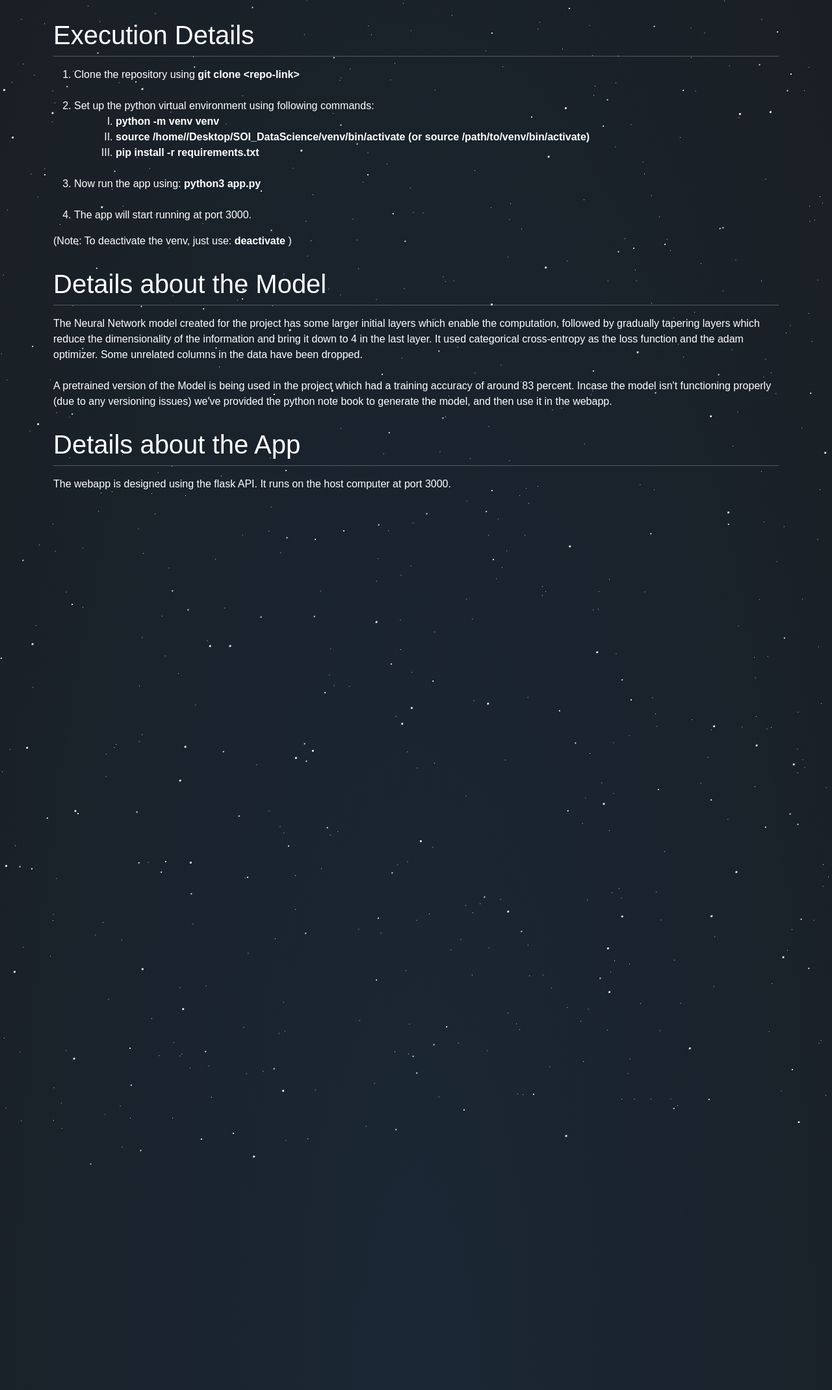
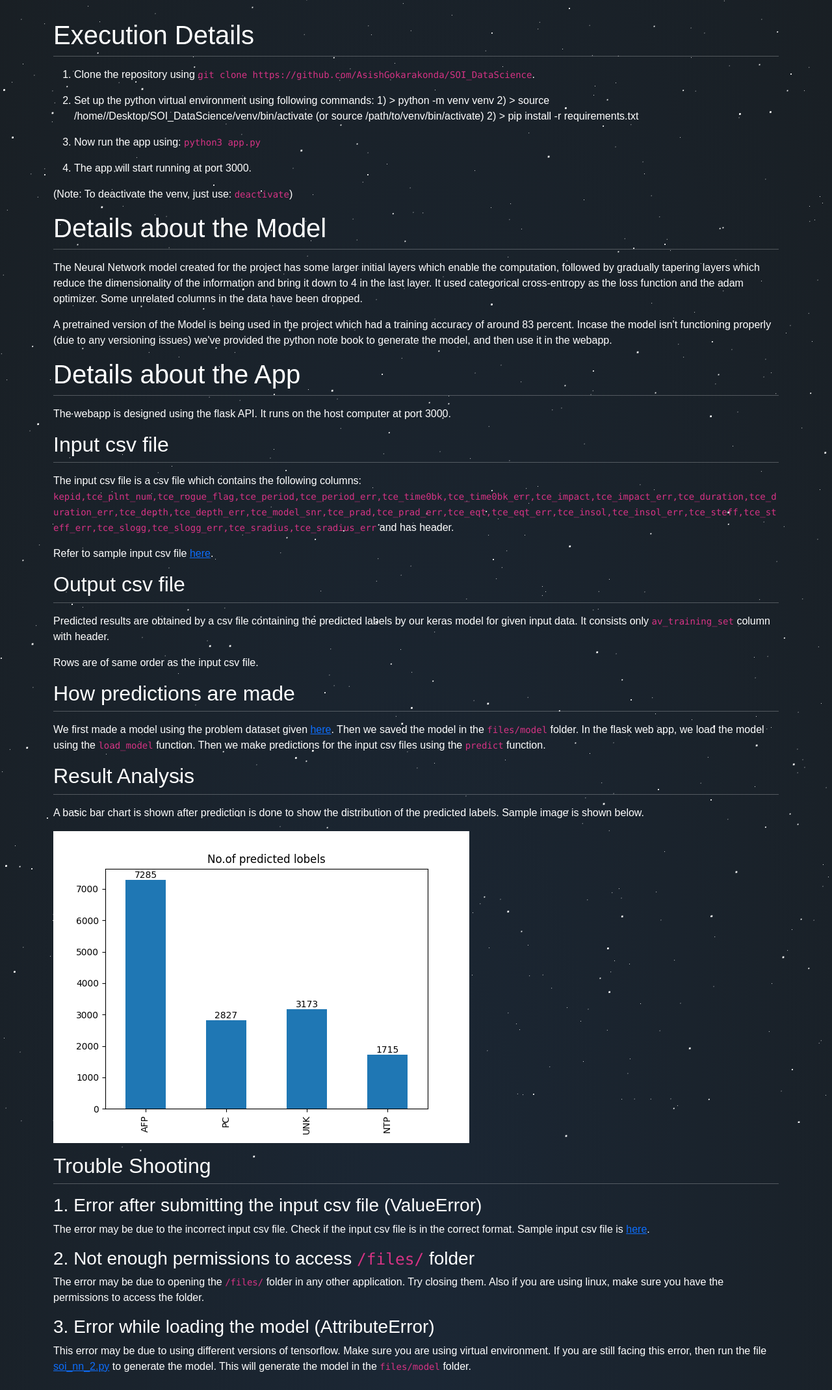
Before and after one commit to AsishGokarakonda/SOI_DataScience, a Flask app: page /readme in a window 1280 px wide. Shown: the part 66-2205 px from the top of the page at 65% size. Run offline with Flask 2, Linux system fonts and the light colour scheme; some libraries are stand-ins or nearby versions.

Commit message:
updated readme

```diff
--- a/templates/readme.html
+++ b/templates/readme.html
@@ -49,68 +49,62 @@
     </nav>
 
     <div class="container" style="margin-top: 30px ;margin-bottom: 30px;">
-        <div style="margin-bottom: 30px;">
-            <h1>Execution Details</h1>
-            <hr style="margin-top:0px ;">
+        <h1 id="execution-details">Execution Details</h1>
+<hr style="margin-top:0 ;" />
+
 <ol>
-                <li>
-                    Clone the repository using <b> git clone &lt;repo-link&gt; </b>
+<li><p>Clone the repository using <code>git clone https://github.com/AsishGokarakonda/SOI_DataScience</code>.</p>
 </li>
-                <br>
-                <li>
-                    Set up the python virtual environment using following commands:
-                    <ul>
-                        <ol type="I">
-                            <li>
-                                <b>python -m venv venv</b>
+<li><p>Set up the python virtual environment using following commands:
+ 1) &gt; python -m venv venv
+ 2) &gt; source /home/<username>/Desktop/SOI_DataScience/venv/bin/activate
+ (or source /path/to/venv/bin/activate)
+ 2) &gt; pip install -r requirements.txt</p>
 </li>
-                            <li>
-                                <b>source /home//Desktop/SOI_DataScience/venv/bin/activate (or source
-                                    /path/to/venv/bin/activate)</b>
+<li><p>Now run the app using: <code>python3 app.py</code></p>
 </li>
-                            <li>
-                                <b>pip install -r requirements.txt</b>
+<li><p>The app will start running at port 3000.</p>
 </li>
 </ol>
-                    </ul>
-                </li>
-                <br>
-                <li>
-                    Now run the app using: <b>python3 app.py</b>
-                </li>
-                <br>
-                <li>
-                    The app will start running at port 3000.
-                </li>
-            </ol>
-            (Note: To deactivate the venv, just use: <b>deactivate </b>)
-        </div>
-        <div style="margin-bottom: 30px ;">
-            <h1>Details about the Model</h1>
-            <hr style="margin-top: 0px;">
-            <div>
-                The Neural Network model created for the project has some larger initial layers which enable the
-                computation, followed by gradually tapering layers which reduce the dimensionality of the information
-                and bring it down to 4 in the last layer. It used categorical cross-entropy as the loss function and the
-                adam optimizer. Some unrelated columns in the data have been dropped.
-            </div>
-            <br>
-            <div>
-                A pretrained version of the Model is being used in the project which had a training accuracy of around
-                83 percent. Incase the model isn't functioning properly (due to any versioning issues) we've provided
-                the python note book to generate the model, and then use it in the webapp.
-            </div>
-        </div>
+<p>(Note: To deactivate the venv, just use: <code>deactivate</code>)</p>
+<h1 id="details-about-the-model">Details about the Model</h1>
+<hr style="margin-top:0 ;" />
 
+<p>The Neural Network model created for the project has some larger initial layers which enable the computation, followed by gradually tapering layers which reduce the dimensionality of the information and bring it down to 4 in the last layer. It used categorical cross-entropy as the loss function and the adam optimizer. Some unrelated columns in the data have been dropped.</p>
+<p>A pretrained version of the Model is being used in the project which had a training accuracy of around 83 percent. Incase the model isn&#39;t functioning properly (due to any versioning issues) we&#39;ve provided the python note book to generate the model, and then use it in the webapp.</p>
+<h1 id="details-about-the-app">Details about the App</h1>
+<hr style="margin-top:0 ;" />
 
-        <div>
-            <h1>Details about the App</h1>
-            <hr style="margin-top: 0px;">
-            <div>
-                The webapp is designed using the flask API. It runs on the host computer at port 3000.
-            </div>
-        </div>
-    </div>
+<p>The webapp is designed using the flask API. It runs on the host computer at port 3000.</p>
+<h2 id="input-csv-file">Input csv file</h2>
+<hr style="margin-top:0 ;" />
+
+<p>The input csv file is a csv file which contains the following columns:
+<code>kepid,tce_plnt_num,tce_rogue_flag,tce_period,tce_period_err,tce_time0bk,tce_time0bk_err,tce_impact,tce_impact_err,tce_duration,tce_duration_err,tce_depth,tce_depth_err,tce_model_snr,tce_prad,tce_prad_err,tce_eqt,tce_eqt_err,tce_insol,tce_insol_err,tce_steff,tce_steff_err,tce_slogg,tce_slogg_err,tce_sradius,tce_sradius_err</code> and has header.</p>
+<p>Refer to sample input csv file <a href="./files/sample_input.csv">here</a>.</p>
+<h2 id="output-csv-file">Output csv file</h2>
+<hr style="margin-top:0 ;" />
+
+<p>Predicted results are obtained by a csv file containing the predicted labels by our keras model for given input data. It consists only <code>av_training_set</code> column with header.</p>
+<p>Rows are of same order as the input csv file.</p>
+<h2 id="how-predictions-are-made">How predictions are made</h2>
+<hr style="margin-top:0 ;" />
+
+<p>We first made a model using the problem dataset given <a href="../files/problem_dataset.csv">here</a>. Then we saved the model in the <code href="./files/model/">files/model</code> folder. In the flask web app,
+we load the model using the <code>load_model</code> function. Then we make predictions for the input csv files using the <code>predict</code> function.</p>
+<h2 id="result-analysis">Result Analysis</h2>
+<hr style="margin-top:0 ;" />
+
+<p>A basic bar chart is shown after prediction is done to show the distribution of the predicted labels. Sample image is shown below.</p>
+<p><img src="files/result_sample.png" alt="image"></p>
+<h2 id="trouble-shooting">Trouble Shooting</h2>
+<hr style="margin-top:0 ;" />
+<h3 id="1-error-after-submitting-the-input-csv-file-valueerror-">1. Error after submitting the input csv file (ValueError)</h3>
+<p>The error may be due to the incorrect input csv file. Check if the input csv file is in the correct format. Sample input csv file is <a href="../files/sample_input.csv">here</a>.</p>
+<h3 id="2-not-enough-permissions-to-access-files-folder">2. Not enough permissions to access <code>/files/</code> folder</h3>
+<p>The error may be due to opening the <code>/files/</code> folder in any other application. Try closing them. Also if you are using linux, make sure you have the permissions to access the folder.</p>
+<h3 id="3-error-while-loading-the-model-attributeerror-">3. Error while loading the model (AttributeError)</h3>
+<p>This error may be due to using different versions of tensorflow. Make sure you are using virtual environment. If you are still facing this error, then run the file <a href="https://colab.research.google.com/drive/1kuyL5t8c6WfGCWK_PBxVk1aYgA3NNXG-?authuser=1#scrollTo=eZQ1gKMKe9iI">soi_nn_2.py</a> to generate the model. This will generate the model in the <code>files/model</code> folder.</p>
     </div>
     <script src="https://cdn.jsdelivr.net/npm/@popperjs/core@2.11.5/dist/umd/popper.min.js"
         integrity="sha384-Xe+8cL9oJa6tN/veChSP7q+mnSPaj5Bcu9mPX5F5xIGE0DVittaqT5lorf0EI7Vk"
```
Also changed, not shown: soi_nn_2.py (deleted, +0 -171 lines), Readme.md, 1 other file. Lines whose indentation alone changed are shown as unchanged.
